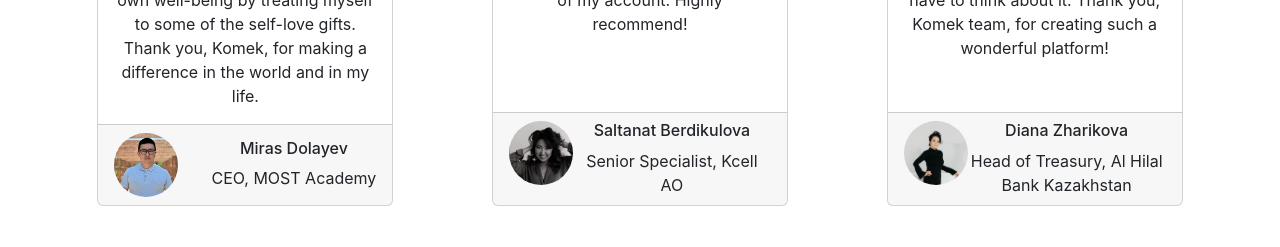
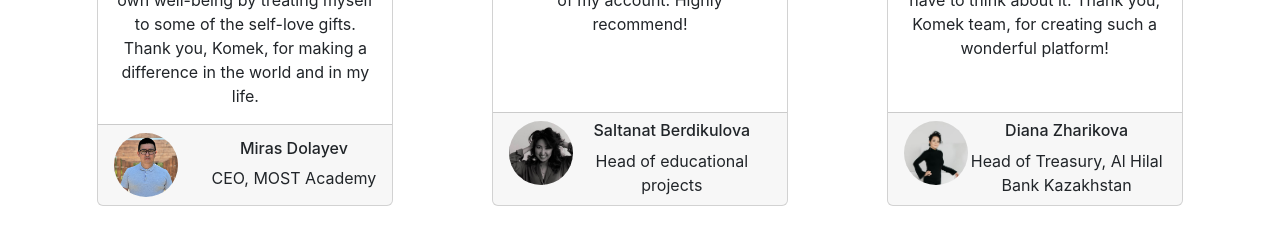
Before and after one commit to bl1nkker/komek-landing, a React (Create React App) app: page / in a window 1280 px wide. Shown: the part 2133-2380 px from the top of the page. Built offline with nearby package versions, Linux system fonts and the light colour scheme.

Commit message:
kcell hater

```diff
--- a/src/components/Testimonial.js
+++ b/src/components/Testimonial.js
@@ -13,7 +13,7 @@ const testimonialData = [
   {
     id: 1,
     name: "Saltanat Berdikulova",
-    position: "Senior Specialist, Kcell АО",
+    position: "Head of educational projects",
     avatar: Testimonials2,
     text: "I never thought donating could be so easy and satisfying until I found Komek. It feels great to know that I'm making a difference in causes that matter to me, and I love that I can also invest in my own happiness with the self-love gifts. Plus, the app is so user-friendly that I hardly even notice the monthly donations coming out of my account. Highly recommend!",
   },
```
